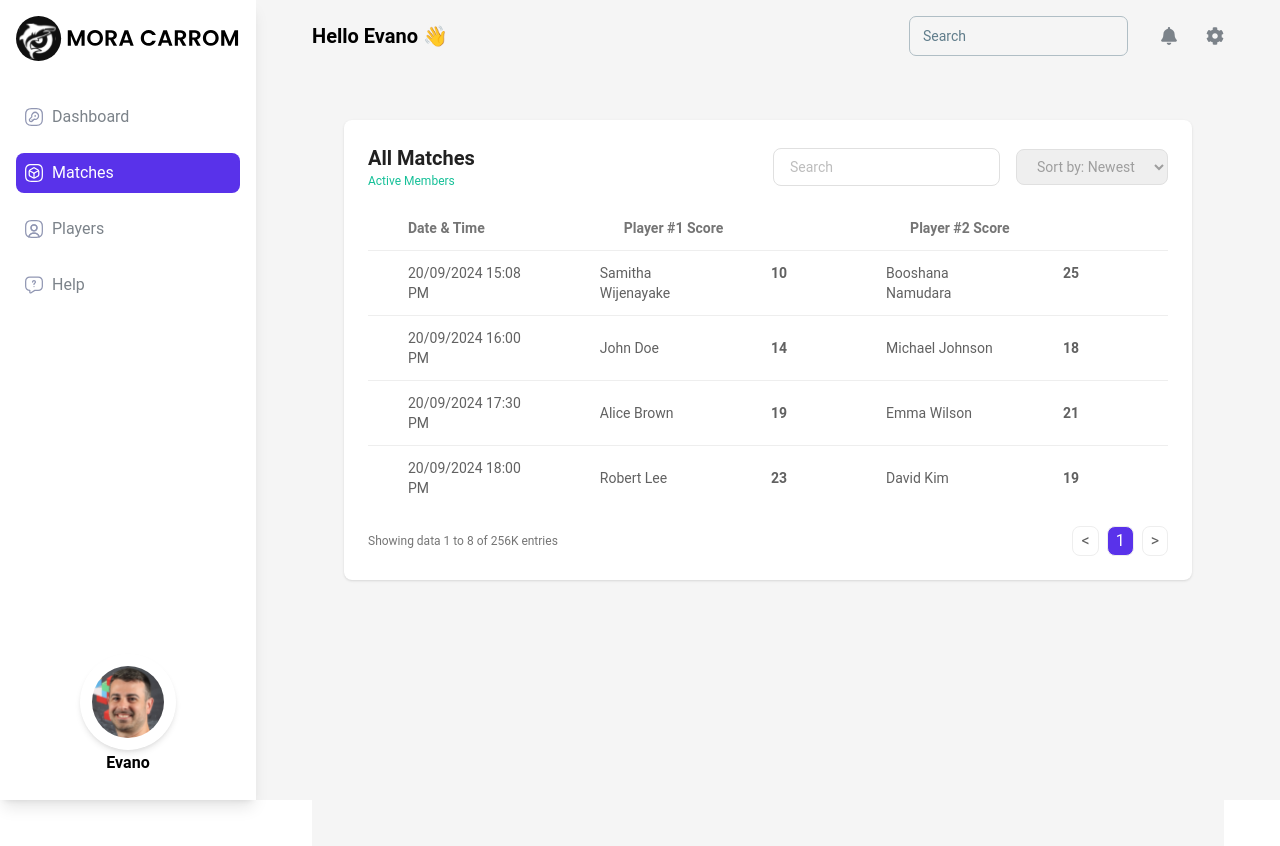
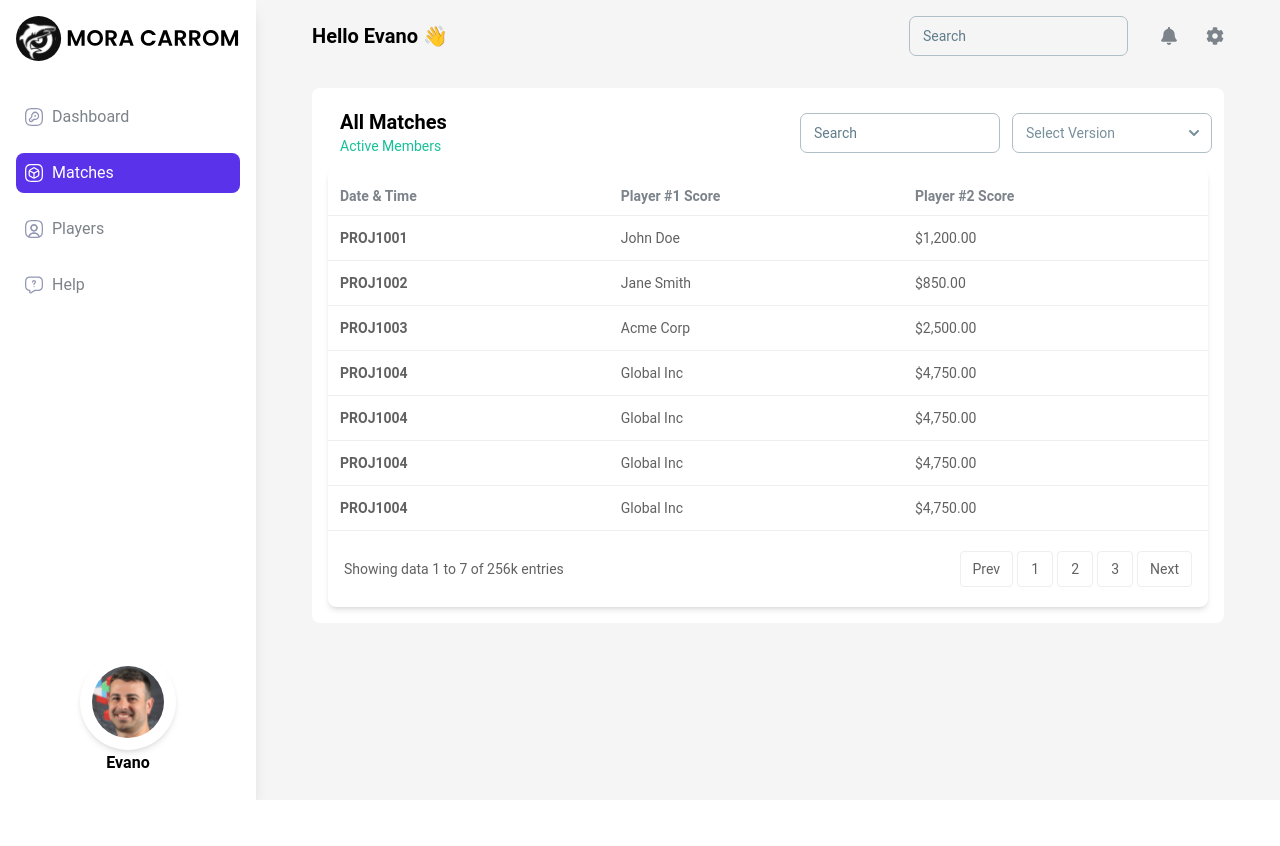
Before and after one commit to ChathuraIshara/CarromApp, a React (Vite) app: page / in a window 1280 px wide. Both pictures are taken after a click on the item "Matches". Shown: the top 846 px of the page. After the commit the page ends 800 px from the top, so only its background shows below. Built offline with nearby package versions, Linux system fonts and the light colour scheme.

Commit message:
update macthes

```diff
--- a/src/components/Matches.jsx
+++ b/src/components/Matches.jsx
@@ -1,241 +1,170 @@
-import React, { useState } from "react";
+import React from "react";
+import { Input, Select, Option } from "@material-tailwind/react";
 
-const matches = [
-  {
-    id: 1,
-    date: "20/09/2024",
-    time: "15:08 PM",
-    player1: "Samitha Wijenayake",
-    player1Score: 10,
-    player2: "Booshana Namudara",
-    player2Score: 25,
-  },
-  {
-    id: 2,
-    date: "20/09/2024",
-    time: "16:00 PM",
-    player1: "John Doe",
-    player1Score: 14,
-    player2: "Michael Johnson",
-    player2Score: 18,
-  },
-  {
-    id: 3,
-    date: "20/09/2024",
-    time: "17:30 PM",
-    player1: "Alice Brown",
-    player1Score: 19,
-    player2: "Emma Wilson",
-    player2Score: 21,
-  },
-  {
-    id: 4,
-    date: "20/09/2024",
-    time: "18:00 PM",
-    player1: "Robert Lee",
-    player1Score: 23,
-    player2: "David Kim",
-    player2Score: 19,
-  },
-];
-
-const PAGE_SIZE = 8; // Number of matches per page
-
-export function Matches() {
-  const [currentPage, setCurrentPage] = useState(1);
-
-  // Calculate total pages
-  const totalPages = Math.ceil(matches.length / PAGE_SIZE);
-
-  // Get matches for the current page
-  const currentMatches = matches.slice(
-    (currentPage - 1) * PAGE_SIZE,
-    currentPage * PAGE_SIZE
-  );
-
-  // Handle page change
-  const handleNext = () => {
-    if (currentPage < totalPages) {
-      setCurrentPage(currentPage + 1);
-    }
-  };
-
-  const handlePrevious = () => {
-    if (currentPage > 1) {
-      setCurrentPage(currentPage - 1);
-    }
-  };
-
-  const handlePageChange = (page) => {
-    setCurrentPage(page);
-  };
-
-  const renderPagination = () => {
-    const pages = [];
-
-    // Always show the 1st page
-    pages.push(
-      <button
-        key={1}
-        className={`px-2 py-0.5 border rounded-lg ${
-          currentPage === 1
-            ? "bg-[#5932EA] text-white"
-            : "text-gray-700 hover:bg-gray-200"
-        } transition-all`}
-        onClick={() => handlePageChange(1)}
-      >
-        1
-      </button>
-    );
-
-    // Always show the 2nd page if totalPages > 1
-    if (totalPages > 1) {
-      pages.push(
-        <button
-          key={2}
-          className={`px-2 py-0.5 border rounded-lg ${
-            currentPage === 2
-              ? "bg-[#5932EA] text-white"
-              : "text-gray-700 hover:bg-gray-200"
-          } transition-all`}
-          onClick={() => handlePageChange(2)}
-        >
-          2
-        </button>
-      );
-    }
-
-    // Show ellipsis if there are more pages between the current page and the 2nd page
-    if (currentPage > 3 && totalPages > 3) {
-      pages.push(
-        <span key="ellipsis1" className="px-3 py-1 text-gray-700">
-          ...
-        </span>
-      );
-    }
-
-    // Show the current page if it's beyond the first two pages
-    if (currentPage > 2 && currentPage < totalPages) {
-      pages.push(
-        <button
-          key={currentPage}
-          className="px-2 py-0.5 border rounded-lg bg-[#5932EA] text-white transition-all"
-          onClick={() => handlePageChange(currentPage)}
-        >
-          {currentPage}
-        </button>
-      );
-    }
-
-    // Show ellipsis if there are more pages between the current page and the last page
-    if (currentPage < totalPages - 1 && totalPages > 3) {
-      pages.push(
-        <span key="ellipsis2" className="px-2 py-0.5 text-gray-700">
-          ...
-        </span>
-      );
-    }
-
-    // Always show the last page if totalPages > 2
-    if (totalPages > 2) {
-      pages.push(
-        <button
-          key={totalPages}
-          className={`px-2 py-0.5 border rounded-lg ${
-            currentPage === totalPages
-              ? "bg-[#5932EA] text-white"
-              : "text-gray-700 hover:bg-gray-200"
-          } transition-all`}
-          onClick={() => handlePageChange(totalPages)}
-        >
-          {totalPages}
-        </button>
-      );
-    }
-
-    return pages;
-  };
-
+function Matches() {
   return (
-    <div className="min-h-screen bg-gray-100 p-8">
-      <div className="bg-white shadow rounded-lg p-6">
-        <div className="flex justify-between items-center mb-4">
-          <div className="flex flex-col">
-            <h2 className="text-xl font-semibold text-gray-900">All Matches</h2>
-            <h6 className="text-[12px] text-[#16C098]">Active Members</h6>
+    <div className="bg-white p-4 rounded-lg">
+      <div className="w-full flex justify-between items-center mb-3 mt-1 pl-3">
+        <div>
+          <h2 className="text-xl font-semibold text-slate-800">All Matches</h2>
+          <p className="text-[#16C098] hidden sm:block text-[14px]">
+            Active Members
+          </p>
         </div>
-          <div>
-            <input
-              type="text"
-              placeholder="Search"
-              className="border border-gray-300 rounded-lg px-4 py-2 text-sm focus:border-black "
-            />
-            <select className="ml-4 border border-gray-300 rounded-lg px-4 py-2 text-sm text-gray-500 focus:border-black transition-all">
-              <option className="text-gray-500">Sort by: Newest</option>
-              <option className="text-gray-500">Sort by: Oldest</option>
-            </select>
+        <div className="px-6 ">
+          <div className="w-full max-w-sm min-w-[200px] relative flex flex-row gap-3 ">
+            <div className="relative  sm:block ">
+              <Input label="Search"></Input>
+            </div>
+            <div className="relative hidden sm:block">
+              <Select label="Select Version">
+                <Option>
+                  Sort by : <span className="font-semibold">Newest</span>
+                </Option>
+                <Option>
+                  Sort by : <span className="font-semibold">Oldest</span>
+                </Option>
+              </Select>
             </div>
           </div>
-        <table className="min-w-full bg-white">
+        </div>
+      </div>
+
+      <div className="pt-2 relative flex flex-col w-full h-full text-gray-700 shadow-md rounded-lg bg-clip-border">
+        <table className="w-full text-left table-auto min-w-max">
           <thead>
             <tr>
-              <th className="text-left py-3 px-10 font-semibold text-sm text-gray-600">
+              <th className="p-3 border-b border-slate-200 bg-slate-50">
+                <p className="text-sm font-semibold leading-none text-[#7C838A]">
                   Date & Time
+                </p>
               </th>
-              <th className="text-left py-3 px-10 font-semibold text-sm text-gray-600">
+              <th className="py-3 border-b border-slate-200 bg-slate-50 ">
+                <p className="text-sm font-semibold leading-none text-[#7C838A]">
                   Player #1 Score
+                </p>
               </th>
-              <th className="text-left py-3 px-10 font-semibold text-sm text-gray-600">
+              <th className="py-3 border-b border-slate-200 bg-slate-50 ">
+                <p className="text-sm font-semibold leading-none text-[#7C838A]">
                   Player #2 Score
+                </p>
               </th>
             </tr>
           </thead>
           <tbody>
-            {currentMatches.map((match) => (
-              <tr key={match.id} className="border-t">
-                <td className="py-3 px-10 text-sm text-gray-700">
-                  {match.date} {match.time}
+            <tr className="hover:bg-slate-50 border-b border-slate-200">
+              <td className="p-3">
+                <p className="block font-semibold text-sm text-slate-800">
+                  PROJ1001
+                </p>
               </td>
-                <td className="py-3 px-4 text-sm text-gray-700">
-                  <div className="grid grid-cols-2 gap-2">
-                    <span>{match.player1}</span>
-                    <span className="px-10  font-semibold">
-                      {match.player1Score}
-                    </span>
-                  </div>
+              <td className="py-3">
+                <p className="text-sm text-slate-500">John Doe</p>
               </td>
-                <td className="py-3 px-4 text-sm text-gray-700">
-                  <div className="grid grid-cols-2 gap-2">
-                    <span>{match.player2}</span>
-                    <span className="px-10 font-semibold">
-                      {match.player2Score}
-                    </span>
-                  </div>
+              <td className="py-3">
+                <p className="text-sm text-slate-500">$1,200.00</p>
               </td>
             </tr>
-            ))}
+            <tr className="hover:bg-slate-50 border-b border-slate-200">
+              <td className="p-3">
+                <p className="block font-semibold text-sm text-slate-800">
+                  PROJ1002
+                </p>
+              </td>
+              <td className="py-3">
+                <p className="text-sm text-slate-500">Jane Smith</p>
+              </td>
+              <td className="py-3">
+                <p className="text-sm text-slate-500">$850.00</p>
+              </td>
+            </tr>
+            <tr className="hover:bg-slate-50 border-b border-slate-200">
+              <td className="p-3">
+                <p className="block font-semibold text-sm text-slate-800">
+                  PROJ1003
+                </p>
+              </td>
+              <td className="py-3">
+                <p className="text-sm text-slate-500">Acme Corp</p>
+              </td>
+              <td className="py-3">
+                <p className="text-sm text-slate-500">$2,500.00</p>
+              </td>
+            </tr>
+            <tr className="hover:bg-slate-50 border-b border-slate-200">
+              <td className="p-3">
+                <p className="block font-semibold text-sm text-slate-800">
+                  PROJ1004
+                </p>
+              </td>
+              <td className="py-3">
+                <p className="text-sm text-slate-500">Global Inc</p>
+              </td>
+              <td className="py-3">
+                <p className="text-sm text-slate-500">$4,750.00</p>
+              </td>
+            </tr>
+            <tr className="hover:bg-slate-50 border-b border-slate-200">
+              <td className="p-3">
+                <p className="block font-semibold text-sm text-slate-800">
+                  PROJ1004
+                </p>
+              </td>
+              <td className="py-3">
+                <p className="text-sm text-slate-500">Global Inc</p>
+              </td>
+              <td className="py-3">
+                <p className="text-sm text-slate-500">$4,750.00</p>
+              </td>
+            </tr>
+            <tr className="hover:bg-slate-50 border-b border-slate-200">
+              <td className="p-3">
+                <p className="block font-semibold text-sm text-slate-800">
+                  PROJ1004
+                </p>
+              </td>
+              <td className="py-3">
+                <p className="text-sm text-slate-500">Global Inc</p>
+              </td>
+              <td className="py-3">
+                <p className="text-sm text-slate-500">$4,750.00</p>
+              </td>
+            </tr>
+            <tr className="hover:bg-slate-50 border-b border-slate-200">
+              <td className="p-3">
+                <p className="block font-semibold text-sm text-slate-800">
+                  PROJ1004
+                </p>
+              </td>
+              <td className="py-3">
+                <p className="text-sm text-slate-500">Global Inc</p>
+              </td>
+              <td className="py-3">
+                <p className="text-sm text-slate-500">$4,750.00</p>
+              </td>
+            </tr>
           </tbody>
         </table>
-        <div className="mt-4 flex justify-between items-center">
-          <div className="text-[12px] text-gray-600">
-            Showing data 1 to 8 of 256K entries
-            {/* Showing page {currentPage} of {totalPages} */}
+
+        <div className="flex justify-between items-center px-4 py-5">
+          <div className="text-sm hidden sm:block text-slate-500">
+            Showing data 1 to 7 of 256k entries
           </div>
-          <div className="flex items-center space-x-2">
-            <button
-              onClick={handlePrevious}
-              className={`px-2 py-0.5 border rounded-lg text-gray-700  hover:bg-gray-200 transition-all`}
-              disabled={currentPage === 1}
-            >
-              &lt;
+          <div className="flex space-x-1">
+            <button className="px-3 py-1 min-w-9 min-h-9 text-sm font-normal text-slate-500 bg-white border border-slate-200 rounded hover:bg-slate-50 hover:border-black transition duration-200 ease">
+              Prev
             </button>
-            {renderPagination()}
-            <button
-              onClick={handleNext}
-              className={`px-2 py-0.5 border rounded-lg text-gray-700  hover:bg-gray-200 transition-all`}
-              disabled={currentPage === totalPages}
-            >
-              &gt;
+            <button className="px-3 py-1 min-w-9 min-h-9 text-sm font-normal text-slate-500 bg-slate-800 border border-slate-800 rounded hover:text-white hover:bg-primarypurple hover:border-slate-600 transition duration-200 ease">
+              1
+            </button>
+            <button className="px-3 py-1 min-w-9 min-h-9 text-sm font-normal text-slate-500 bg-white border border-slate-200 rounded hover:text-white hover:bg-primarypurple hover:border-slate-400 transition duration-200 ease">
+              2
+            </button>
+            <button className="px-3 py-1 min-w-9 min-h-9 text-sm font-normal text-slate-500 bg-white border border-slate-200 rounded hover:text-white hover:bg-primarypurple hover:border-slate-400 transition duration-200 ease">
+              3
+            </button>
+            <button className="px-3 py-1 min-w-9 min-h-9 text-sm font-normal text-slate-500 bg-white border border-slate-200 rounded hover:border-black transition duration-200 ease">
+              Next
             </button>
           </div>
         </div>
```
Lines whose indentation alone changed are shown as unchanged.
